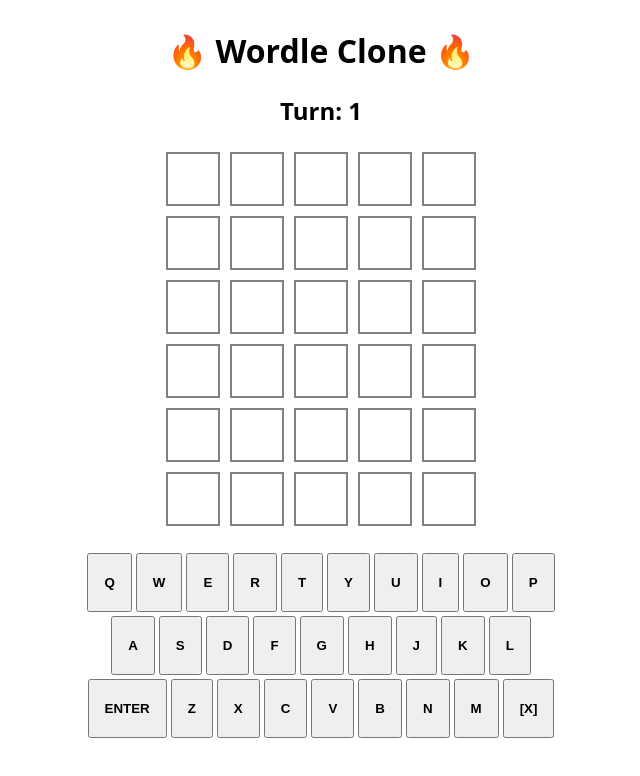
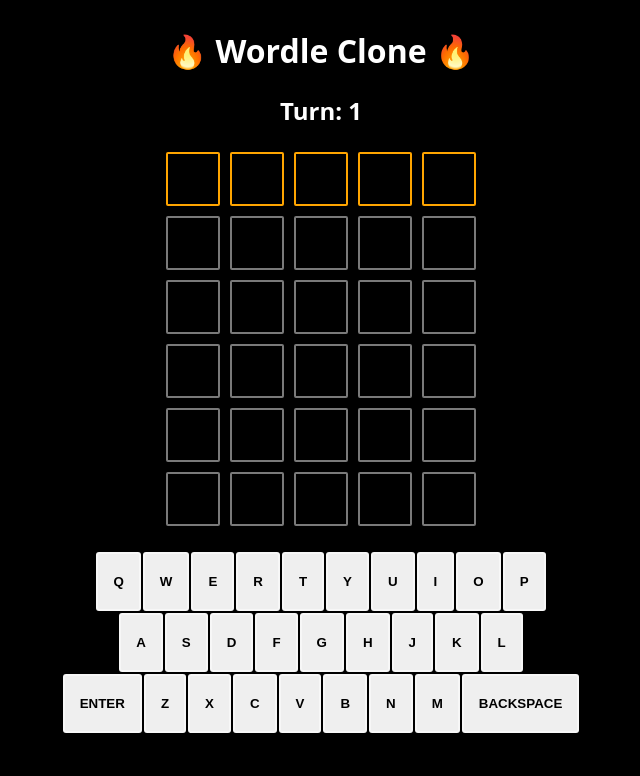
Before and after one commit to zachurich/wordle-clone, a React (Create React App) app: page / in a window 1280 px wide. Shown: the top 776 px of the page, without its empty margins (319-959 px from the left). Built offline with nearby package versions, Linux system fonts and the light colour scheme.

Commit message:
finishing core logic, touching up styles

```diff
--- a/package.json
+++ b/package.json
@@ -6,6 +6,7 @@
     "@testing-library/jest-dom": "^5.16.1",
     "@testing-library/react": "^12.1.2",
     "@testing-library/user-event": "^13.5.0",
+    "classnames": "^2.3.1",
     "react": "^17.0.2",
     "react-dom": "^17.0.2",
     "react-scripts": "5.0.0",
--- a/src/App.css
+++ b/src/App.css
@@ -1,6 +1,18 @@
+:root {
+  --transparent: rgba(0,0,0,0.02);
+  --primary: rgba(255, 255, 255, 0.473);
+  --success: green;
+  --error: rgb(223, 47, 47);
+  --tertiary: orange;
+  --disabled: #ddd;
+  --text: white;
+}
+
 body {
   font-family: "Open Sans", sans-serif;
   text-align: center;
+  background-color: black;
+  color: var(--text);
 }
 
 .app {
@@ -8,6 +20,26 @@ body {
   align-items: center;
   justify-content: center;
   flex-direction: column;
+  position: relative;
+}
+
+.message {
+  position: absolute;
+  background: white;
+  padding: 10px 20px;
+  border-radius: 5px;
+  box-shadow: 0 10px 10px -5px  var(--transparent);
+  font-weight: bold;
+  color: white;
+  border: 2px solid var(--primary);
+}
+
+.message__error {
+  background-color: var(--error);
+}
+
+.message__success {
+  background-color: var(--success);
 }
 
 .guess-grid {
@@ -20,17 +52,28 @@ body {
   display: flex;
 }
 
-.guess-row__letter {
-  display: inline-block;
+.row-letter {
+  display: flex;
+  align-items: center;
+  justify-content: center;
   height: 50px;
   width: 50px;
-  border: 2px solid grey;
+  border: 2px solid var(--primary);
+  border-radius: 2px;
   margin: 5px;
+  font-weight: bold;
+  font-size: 1.5rem;
+  text-transform: uppercase;
 }
 
-/*
-Keyboard
-*/
+.row-letter__empty {
+  border-color: var(--tertiary);
+}
+
+.row-letter__won {
+  border-color: var(--primary);
+  background-color: var(--primary);
+}
 
 .keyboard {
   margin: 20px;
@@ -39,6 +82,43 @@ Keyboard
 }
 
 .key {
+  cursor: pointer;
   padding: 20px 15px;
-  margin: 2px;
+  margin: 1px;
+  font-weight: bold;
+  text-transform: uppercase;
+  border: 2px solid var(--primary);
+  border-radius: 3px;
+  transition: 50ms ease-in-out;
+  color: black;
 }
+
+.key:hover {
+  transform: scale(1.1);
+  box-shadow: 0 10px 10px -5px  rgba(0,0,0,0.8);
+}
+
+.key:disabled {
+  cursor: not-allowed;
+  border-color: var(--disabled);
+  /* background-color: var(--primary);
+  color: rgba(0,0,0, 0.3); */
+}
+
+.right-wrong-place {
+  background-color: var(--tertiary);
+  color: white;
+  border-color: var(--tertiary);
+}
+
+
+.right-right-place {
+  background-color: var(--success);
+  color: white;
+  border-color: var(--success);
+}
+
+.wrong {
+ background-color: var(--primary);
+ color: white;
+}
--- a/src/App.js
+++ b/src/App.js
@@ -1,8 +1,9 @@
-import { useEffect, useState } from "react";
+import { useCallback, useEffect, useState } from "react";
+import classNames from "classnames";
 import "./app.css";
 
-const ENTER = "enter";
-const BACKSPACE = "[x]";
+const ENTER = "Enter";
+const BACKSPACE = "Backspace";
 
 const keys = [
   "q",
@@ -61,26 +62,139 @@ const initialGuesses = {
   6: emptyGuess,
 };
 
+const correctWord = "raven";
+
+const getLetterStateClass = (guessValues, letter) => {
+  let guessState;
+  const rightPlaceCheck = !guessValues.length
+    ? !!Object.values(guessValues)
+        .map((guess) => guess.join(""))
+        .find((guess) => correctWord.indexOf(letter) === guess.indexOf(letter))
+    : correctWord.indexOf(letter) === guessValues.indexOf(letter);
+
+  switch (true) {
+    case correctWord.includes(letter) && rightPlaceCheck:
+      guessState = "right-right-place";
+      break;
+    case correctWord.includes(letter):
+      guessState = "right-wrong-place";
+      break;
+    default:
+      guessState = "wrong";
+      break;
+  }
+  return guessState;
+};
+
+const getGridLetterState = (
+  guessValues,
+  letter,
+  currentTurn,
+  rowTurn,
+  won,
+  lost
+) => {
+  if (
+    (currentTurn !== rowTurn && letter) ||
+    (currentTurn === rowTurn && won) ||
+    (currentTurn === rowTurn && lost)
+  ) {
+    return getLetterStateClass(guessValues, letter);
+  }
+
+  return undefined;
+};
+
+const getKeyboardLetterState = (guessList, key) => {
+  const allGuessedLetters = Object.values(guessList).join("");
+
+  if (allGuessedLetters.includes(key)) {
+    return getLetterStateClass(guessList, key);
+  }
+
+  return undefined;
+};
+
 function App() {
   const [currentTurn, setCurrentTurn] = useState(1);
 
-  const [guesses, setGuesses] = useState(initialGuesses);
+  const [guessList, setGuessList] = useState(initialGuesses);
 
   const [currentGuess, setCurrentGuess] = useState(initialCurrentGuess);
 
-  useEffect(() => {
-    // If we have set letter 5 in the current guess, add it to the previous and prep next guess
-    if (currentGuess[5] && currentTurn <= guessCount) {
-      const update = { ...guesses, [currentTurn]: currentGuess };
-      setGuesses(update);
+  const [error, setError] = useState();
+
+  const [won, setWon] = useState(false);
+
+  const [lost, setLost] = useState(false);
+
+  const submitGuess = useCallback(() => {
+    const update = {
+      ...guessList,
+      [currentTurn]: Object.values(currentGuess),
+    };
+
+    if (Object.values(currentGuess).join("") === correctWord) {
+      setGuessList(update);
+      setWon(true);
+    } else if (currentGuess[5] && currentTurn < guessCount) {
+      setGuessList(update);
       setCurrentGuess(initialCurrentGuess);
       setCurrentTurn(currentTurn + 1);
+    } else if (currentTurn >= guessCount) {
+      setGuessList(update);
+      setLost(true);
+    } else {
+      setError("Not enough letters");
     }
-  }, [currentGuess, currentTurn, guesses]);
+  }, [currentGuess, currentTurn, guessList]);
 
-  const onLetterClick = (letter) => {
-    console.log(letter);
-  };
+  const backspace = useCallback(() => {
+    // Find the next available letter slot
+    const currentLetterIndex = Object.keys(currentGuess).find(
+      (key) => !currentGuess[key]
+    );
+
+    const update = {
+      ...currentGuess,
+      [currentLetterIndex && currentLetterIndex > 1
+        ? currentLetterIndex - 1
+        : 5]: "",
+    };
+
+    setCurrentGuess(update);
+  }, [currentGuess]);
+
+  const onKeyClick = useCallback(
+    (keyValue) => {
+      if (keys.includes(keyValue)) {
+        if (keyValue === ENTER) return submitGuess();
+
+        if (keyValue === BACKSPACE) return backspace();
+
+        // Find the next available letter slot
+        const currentLetterIndex = Object.keys(currentGuess).find(
+          (key) => !currentGuess[key]
+        );
+
+        if (currentLetterIndex) {
+          setCurrentGuess((currentGuess) => ({
+            ...currentGuess,
+            [currentLetterIndex]: keyValue,
+          }));
+        }
+      }
+    },
+    [submitGuess, backspace, currentGuess]
+  );
+
+  useEffect(() => {
+    const handleKeyPress = (e) => onKeyClick(e.key);
+
+    document.addEventListener("keyup", handleKeyPress);
+
+    return () => document.removeEventListener("keyup", handleKeyPress);
+  }, [onKeyClick]);
 
   return (
     <div className="app">
@@ -88,46 +202,109 @@ function App() {
         <h1> 🔥 Wordle Clone 🔥</h1>
         <h2>Turn: {currentTurn}</h2>
       </header>
+      {error ? (
+        <Message text={error} clearError={() => setError(undefined)} isError />
+      ) : null}
+      {won ? <Message text={"You won!"} /> : null}
+      {lost ? <Message text={"You lost."} isError /> : null}
       <main>
         <section className="guess-grid">
-          <GuessGrid guesses={guesses} currentGuess={currentGuess} />
+          <GuessGrid
+            correctWord={correctWord}
+            currentTurn={currentTurn}
+            guesses={guessList}
+            currentGuess={currentGuess}
+            won={won}
+            lost={lost}
+          />
         </section>
         <section className="keyboard">
-          <KeyBoard onLetterClick={onLetterClick} />
+          <KeyBoard won={won} onKeyClick={onKeyClick} guessList={guessList} />
         </section>
       </main>
     </div>
   );
 }
 
-function GuessGrid({ currentGuess, guesses }) {
-  return Object.entries(guesses).map(([guessCount, guessValues]) => (
-    <Guess guessValues={guessValues} />
+function GuessGrid({
+  correctWord,
+  currentTurn,
+  currentGuess,
+  guesses,
+  won,
+  lost,
+}) {
+  const guessRows = { ...guesses, [currentTurn]: Object.values(currentGuess) };
+  return Object.entries(guessRows).map(([key, turnValues]) => (
+    <Guess
+      key={`${currentTurn}-${key}`}
+      correctWord={correctWord}
+      currentTurn={currentTurn}
+      rowTurn={Number(key)}
+      guessValues={turnValues}
+      won={won}
+      lost={lost}
+    />
   ));
 }
 
-function Guess({ guessValues }) {
+function Guess({ correctWord, currentTurn, rowTurn, guessValues, won, lost }) {
   return (
     <div className="guess-row">
-      {guessValues.map((letter) => (
-        <span className="guess-row__letter">{letter}</span>
-      ))}
+      {guessValues.map((letter, index) => {
+        return (
+          <span
+            key={`${letter}-${index}`}
+            className={classNames(
+              "row-letter",
+              getGridLetterState(
+                guessValues,
+                letter,
+                currentTurn,
+                rowTurn,
+                won,
+                lost
+              ),
+              {
+                "row-letter__empty": !letter && currentTurn === rowTurn,
+                "row-letter__won": won && currentTurn !== rowTurn,
+              }
+            )}
+          >
+            {letter}
+          </span>
+        );
+      })}
     </div>
   );
 }
 
-function KeyBoard({ onLetterClick }) {
-  return keyRows.map((row) => (
-    <div className="key-row">
-      {row.map((key) => {
-        return (
-          <button className="key" onClick={() => onLetterClick(key)}>
-            <strong>{key.toUpperCase()}</strong>
-          </button>
-        );
-      })}
+function KeyBoard({ won, onKeyClick, guessList }) {
+  return keyRows.map((row, index) => (
+    <div key={`row-${index}`} className="key-row">
+      {row.map((key) => (
+        <button
+          disabled={won}
+          key={key}
+          className={classNames("key", getKeyboardLetterState(guessList, key))}
+          onClick={() => onKeyClick(key)}
+        >
+          {key}
+        </button>
+      ))}
     </div>
   ));
 }
 
+function Message({ text, clearError, isError }) {
+  useEffect(() => {
+    setTimeout(() => clearError(), 1000);
+  }, []);
+  return (
+    <div className={`message message__${isError ? "error" : "success"}`}>
+      {text}
+    </div>
+  );
+}
+
 export default App;
```
Also changed, not shown: 1 other file (tests, documents, lock files or other folders).
